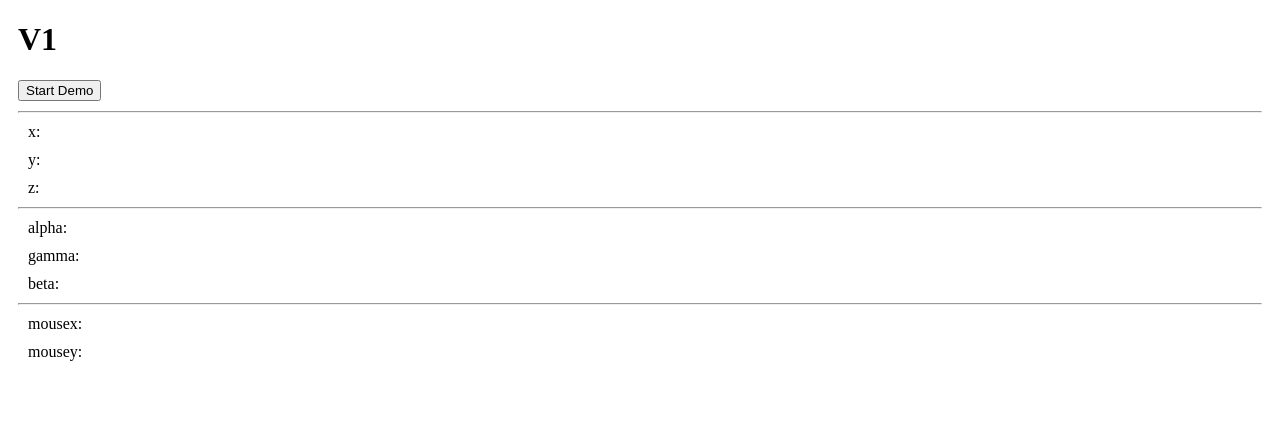
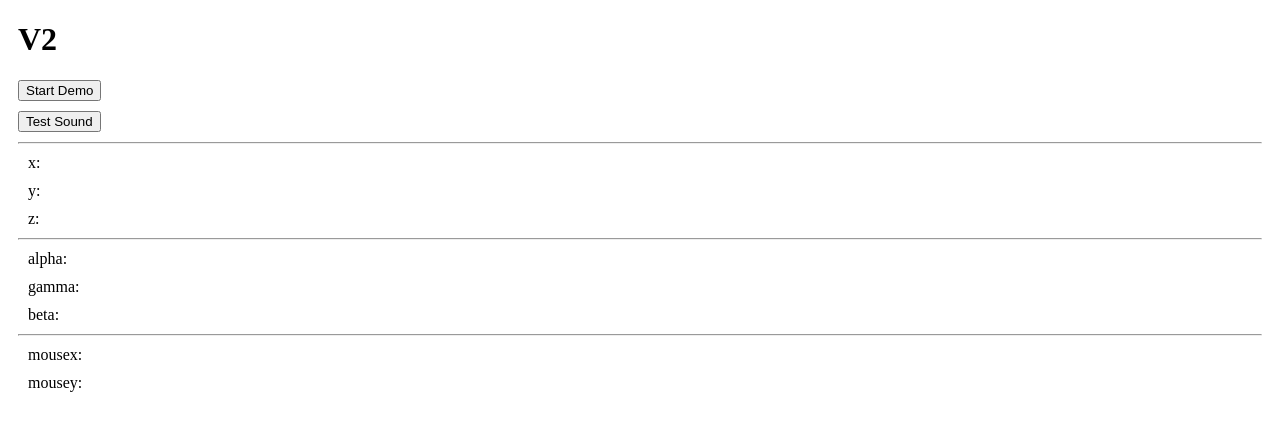
Before and after one commit to JohnVinyard/JohnVinyard.github.io, a Jekyll site: the page acc.html, which Jekyll copies as it is, in a window 1280 px wide. Shown: the top 431 px of the page. Built offline with Jekyll 4.4.1, drawn with Linux system fonts in a browser that asks for light colours.

Commit message:
Update to v2

```diff
--- a/acc.html
+++ b/acc.html
@@ -46,10 +46,14 @@
   </head>
   <body>
     <div>
-      <h1>V1</h1>
+      <h1>V2</h1>
     </div>
     <div>
       <button id="start-demo">Start Demo</button>
+    </div>
+
+    <div>
+      <button id="test">Test Sound</button>
     </div>
 
     <!-- <div>
--- a/acc.js
+++ b/acc.js
@@ -1,6 +1,7 @@
 document.addEventListener("DOMContentLoaded", async (event) => {
   const start = document.getElementById("start-demo");
   // const karplus = document.getElementById("karplus");
+  const tester = document.getElementById("test");
 
   const context = new AudioContext();
 
@@ -137,8 +138,6 @@ document.addEventListener("DOMContentLoaded", async (event) => {
         await this.initialize();
       }
 
-      console.log("triggering!", this.gain);
-
       this.gain.gain.exponentialRampToValueAtTime(
         1,
         context.currentTime + 0.001
@@ -215,4 +214,8 @@ document.addEventListener("DOMContentLoaded", async (event) => {
     useAcc();
     useMouse();
   });
+
+  tester.addEventListener("click", async () => {
+    unit.trigger();
+  });
 });
```
